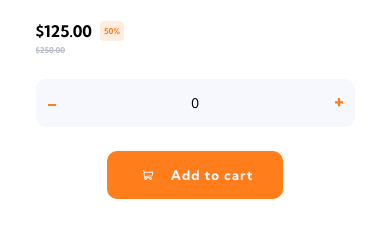
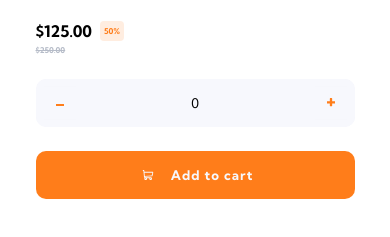
Before and after one commit to oaaj-digitals/E-commerce-product-page, a plain HTML site: page index.html in a window 390 px wide. Shown: the part 765-1002 px from the top of the page. Drawn offline with Linux system fonts and the light colour scheme.

Commit message:
Add files via upload

```diff
--- a/style.css
+++ b/style.css
@@ -412,6 +412,16 @@ main {
 	}
 
 	.order-div > * {
-		width: 100%;
+		width: 100% !important;
+	}
+
+	.amt-btn {
+		width: 6rem;
+	}
+
+	#order-amt,
+	#order-amt:focus-visible,
+	#order-amt:hover {
+		padding: 0 6.5rem;
 	}
 }
```
